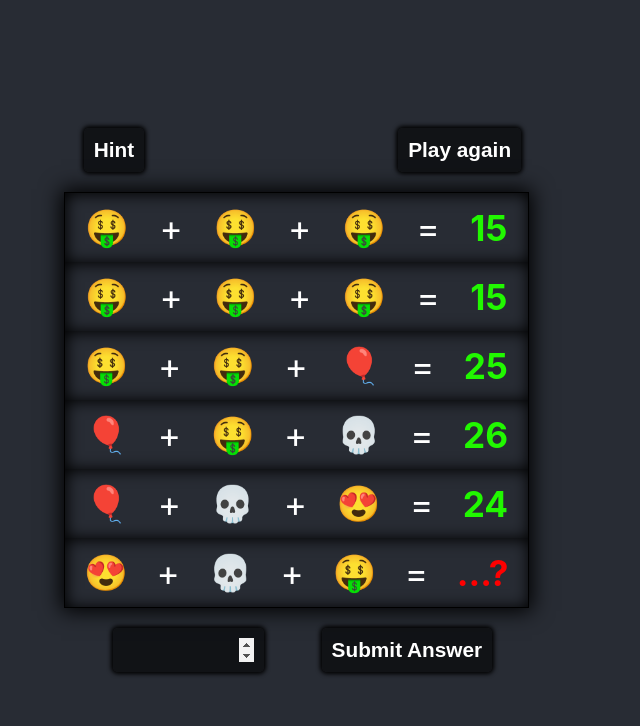
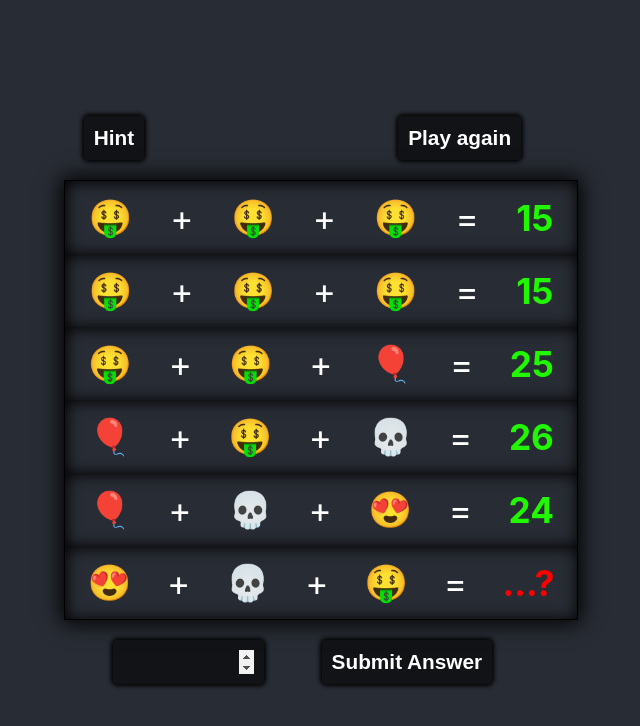
Before and after one commit to aryan7122/puzzle_game_number_guess, a React (Create React App) app: page / in a window 1280 px wide. Shown: the top 726 px of the page, without its empty margins (319-959 px from the left). Built offline with nearby package versions, Linux system fonts and the light colour scheme.

Commit message:
V 1.1.18.10

```diff
--- a/src/component/style.css
+++ b/src/component/style.css
@@ -1,8 +1,6 @@
 .emogy {
     border: 0.4px solid rgb(0, 0, 0);
     box-shadow: 0px 0px 20px 3px black;
-    padding: 0px;
-    width: 90%;
 }
 
 .emogy .rendomimg span::selection {
@@ -22,7 +20,7 @@
 }
 
 .emogy .rendomimg span {
-    padding: 3px;
+    padding: 5px;
     display: flex;
     align-items: center;
     justify-content: space-between;
```
